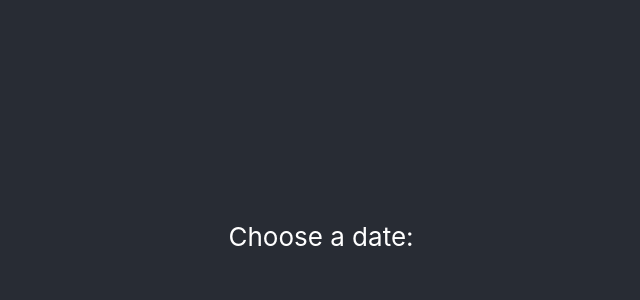
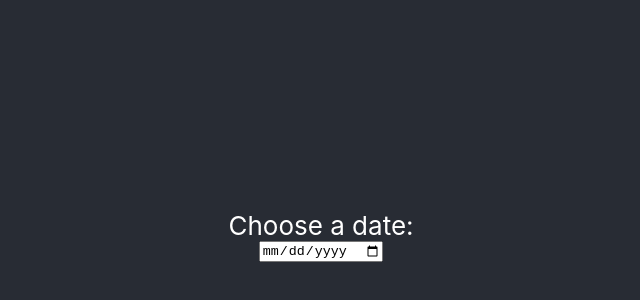
Before and after one commit to guillaumelengrand/datapred-test, a React (Create React App) app: page / in a window 1280 px wide. Shown: the part 164-464 px from the top of the page, without its empty margins (319-959 px from the left). Built offline with nearby package versions, Linux system fonts and the light colour scheme.

Commit message:
Feat: add datepicker and first fetch to find if a run exist at the date choose

```diff
--- a/src/App.js
+++ b/src/App.js
@@ -1,10 +1,41 @@
+import {useState} from 'react';
 import './App.css';
 
 function App() {
+    // State
+    const [msg, setMsg] = useState(null);
+
+    // Methods
+    const fetchFromDate = async date => {
+        let isoDate = new Date(date).toISOString().replace('.000', '');
+
+        try {
+            const fetchRuns = await fetch(
+                `https://test-backend.i.datapred.com/without-auth/flows/1/runs?production_date=${isoDate}`,
+                {
+                    headers: {
+                        Accept: 'application/json',
+                        'Content-Type': 'application/json',
+                    },
+                    method: 'GET',
+                },
+            );
+            if (fetchRuns.ok) {
+                console.log('Run find');
+                setMsg(null);
+            } else {
+                setMsg('No run available for this date');
+            }
+        } catch (error) {
+            console.log({error});
+        }
+    };
     return (
         <div className="App">
             <div className="App-header">
                 <div>Choose a date:</div>
+                <input type="date" onChange={e => fetchFromDate(e.currentTarget.value)} />
+                {msg && <div>{msg}</div>}
             </div>
         </div>
     );
```
